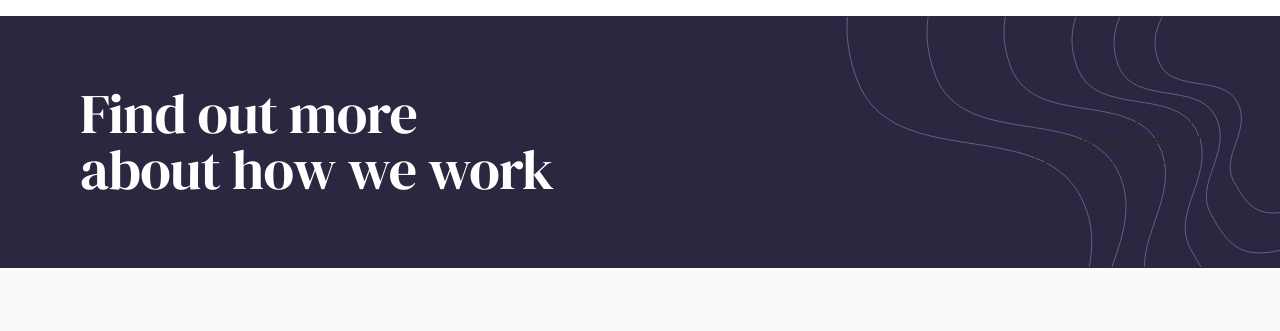
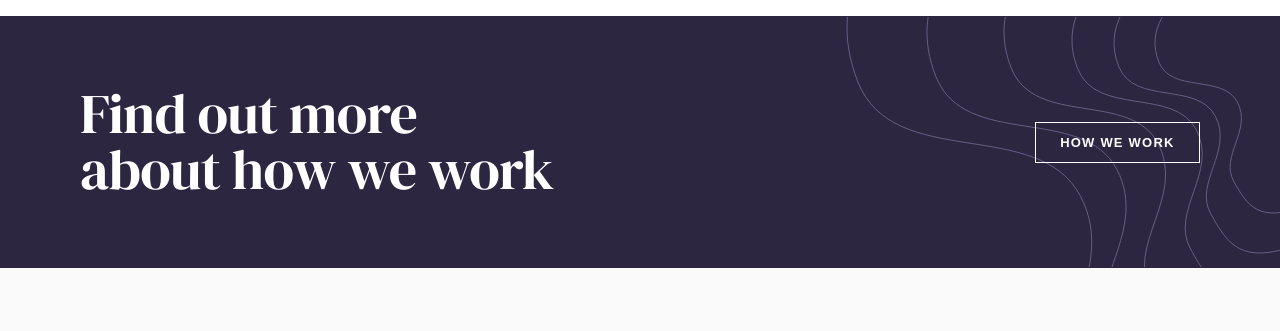
Before and after one commit to jacwynn/insure-landing-page, a plain HTML site: page index.html in a window 1280 px wide. Shown: the part 75-406 px from the top of the page. Drawn offline with Linux system fonts and the light colour scheme.

Commit message:
fix text and border color on ctablock

```diff
--- a/css/styles.css
+++ b/css/styles.css
@@ -321,6 +321,12 @@ footer li:not(.footer__social-media-icons li) {
     margin-bottom: 2.5rem;
 }
 
+.ctablock__button button {
+    border-color: #ffffff;
+    color: #ffffff;
+    cursor: pointer;
+}
+
 @media only screen and (min-width: 767px) {
     .ctablock:before {
         transform: none;
```
